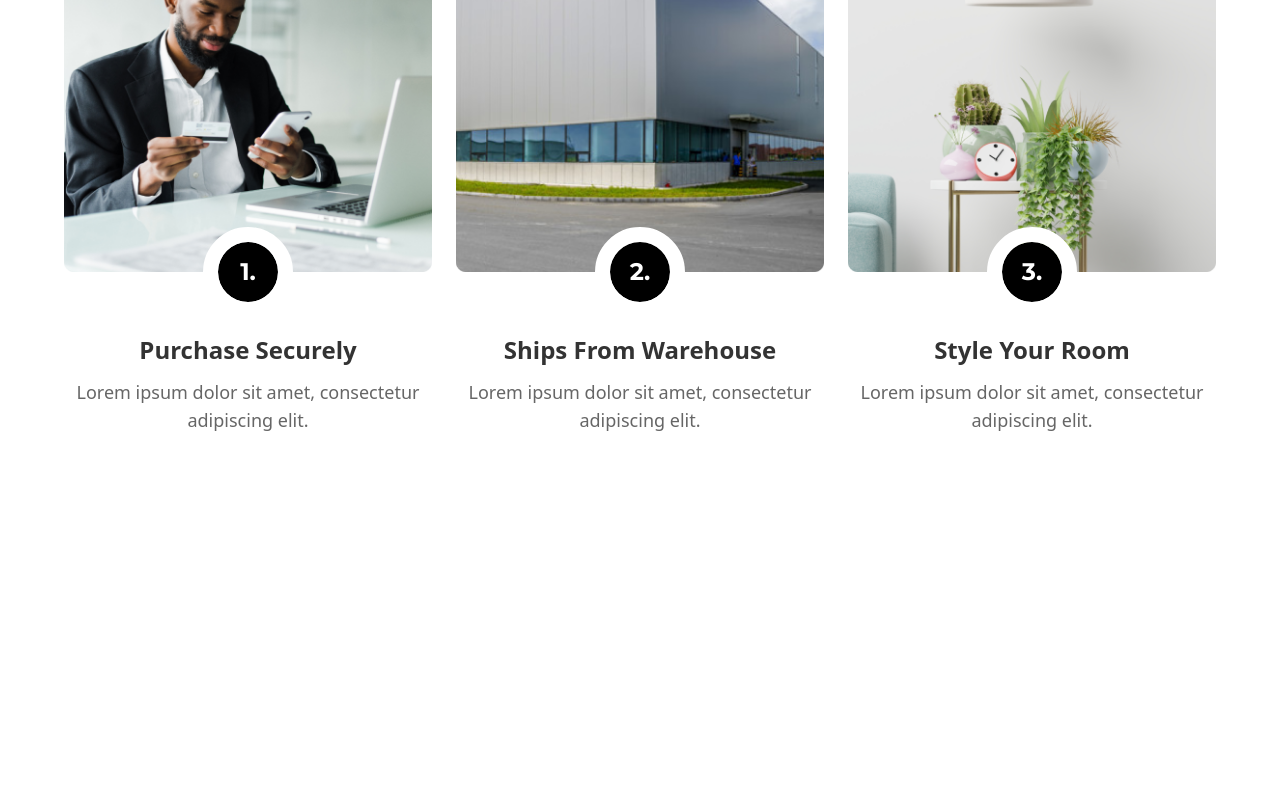
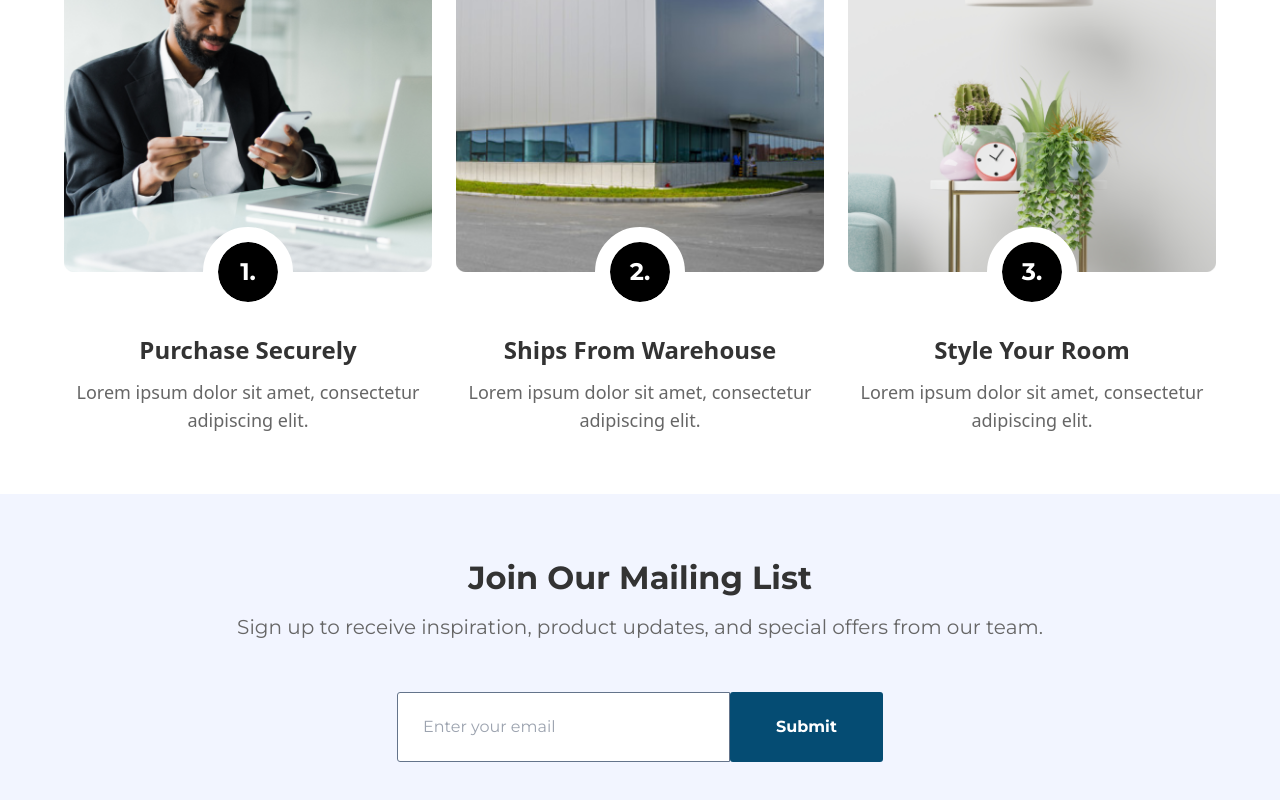
Before and after one commit to AlfazUlIslam/furniture, a React (Vite) app: page / in a window 1280 px wide. Shown: the part 3764-4564 px from the top of the page. Before the commit the page ends 4258 px from the top, so only its background shows below. Built offline with nearby package versions, Linux system fonts and the light colour scheme; the HTML template or start-up script is replaced by a standard one.

Commit message:
Newsletter structure and desktop styles added

```diff
--- a/src/App.jsx
+++ b/src/App.jsx
@@ -1,5 +1,5 @@
 import { Navbar } from "./components"
-import { Hero, Features, Collection, YourSpace, Products, Services } from "./sections"
+import { Hero, Features, Collection, YourSpace, Products, Services, Newsletter } from "./sections"
 import './App.css'
 
 function App() {
@@ -12,6 +12,7 @@ function App() {
       <YourSpace />
       <Products />
       <Services />
+      <Newsletter />
     </div>
   )
 }
--- /dev/null
+++ b/src/sections/Newsletter/Newsletter.jsx
@@ -0,0 +1,41 @@
+import { Container } from "../../containers"
+import { Heading, SectionDescription } from "../../components"
+
+const Newsletter = () => {
+  return (
+    // Newsletter
+    <section id="newsletter" className="bg-lightGray">
+        <Container styles={`px-6 py-[60px] flex flex-col
+        items-center`}>
+            <Heading
+                content={"Join Our Mailing List"}
+            />
+            <SectionDescription
+                styles={`mt-[10px] mb-[50px]`}
+                content={"Sign up to receive inspiration, product updates, and special offers from our team."}
+            />
+            {/* Newsletter form */}
+            <form className="flex justify-center items-center">
+                <input
+                    type="text"
+                    className="w-[333px] h-[70px] rounded-tl-[3px]
+                    rounded-bl-[3px] border border-slate-500
+                    pl-[25px] font-montserrat font-normal text-[16px]
+                    focus:outline-none focus:border-mediumBlue"
+                    placeholder="Enter your email"
+                />
+                <button
+                    className="w-[153px] h-[70px] rounded-[3px]
+                    bg-lightBlue font-montserrat font-bold text-[16px]
+                    text-white transition-all duration-1000
+                    hover:bg-darkBlue active:scale-90"
+                    onClick={(e) => e.preventDefault()}
+                >
+                    Submit
+                </button>
+            </form>
+        </Container>
+    </section>
+  )
+}
+export default Newsletter
--- a/src/sections/index.js
+++ b/src/sections/index.js
@@ -4,3 +4,4 @@ export { default as Collection } from "./Collection/Collection"
 export { default as YourSpace } from "./YourSpace/YourSpace"
 export { default as Products } from "./Products/Products"
 export { default as Services } from "./Services/Services"
+export { default as Newsletter } from "./Newsletter/Newsletter"
```
